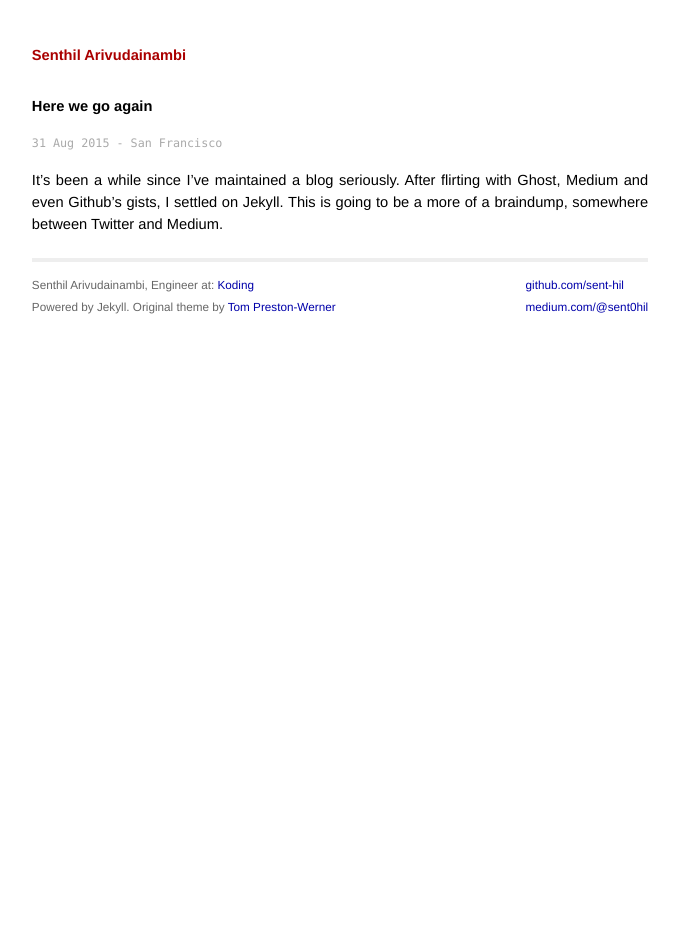
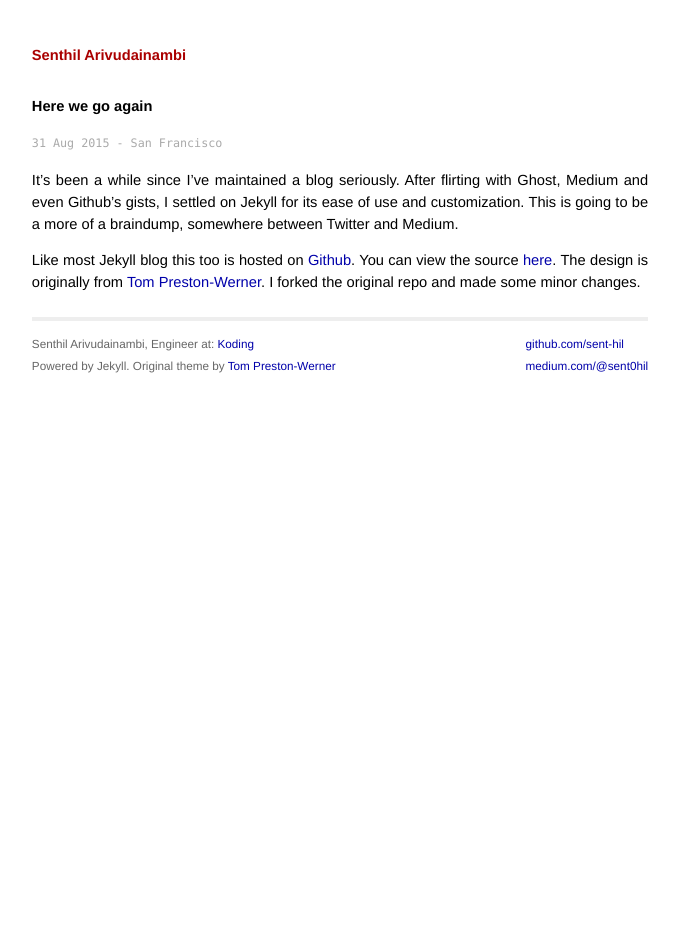
Before and after one commit to sent-hil/sent-hil.github.io, a Jekyll site: the page built from _posts/2015-08-31-here-we-go-again.md, in a window 1280 px wide. Shown: the whole page, without its empty margins (300-979 px from the left). Built offline with Jekyll 4.4.1, drawn with Linux system fonts in a browser that asks for light colours; Markdown is read by kramdown in place of the engine named in the settings.

Commit message:
add Readme; update first post

```diff
--- a/_posts/2015-08-31-here-we-go-again.md
+++ b/_posts/2015-08-31-here-we-go-again.md
@@ -8,4 +8,6 @@ title: Here we go again
 
 <p class="meta">31 Aug 2015 - San Francisco</p>
 
-It's been a while since I've maintained a blog seriously. After flirting with Ghost, Medium and even Github's gists, I settled on Jekyll. This is going to be a more of a braindump, somewhere between Twitter and Medium.
+It's been a while since I've maintained a blog seriously. After flirting with Ghost, Medium and even Github's gists, I settled on Jekyll for its ease of use and customization. This is going to be a more of a braindump, somewhere between Twitter and Medium.
+
+Like most Jekyll blog this too is hosted on [Github](https://github.com). You can view the source [here](https://github.com/sent-hil/sent-hil.github.io). The design is originally from [Tom Preston-Werner](https://github.com/mojombo/mojombo.github.io). I forked the original repo and made some minor changes.
```
Also changed, not shown: Readme.md (added).
